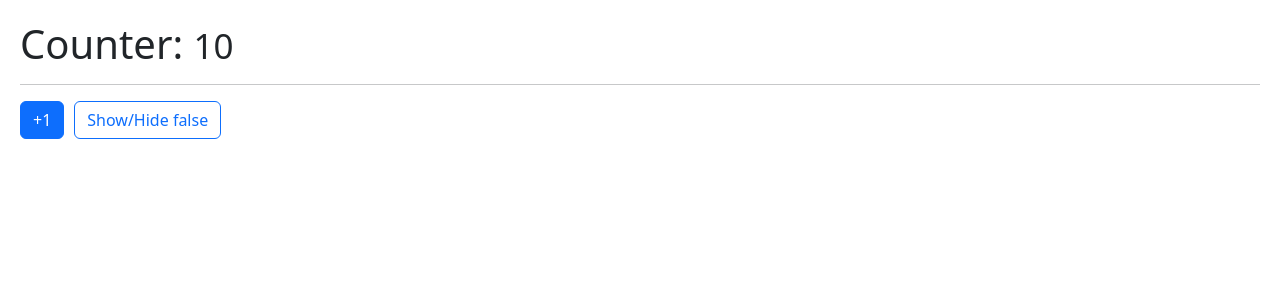
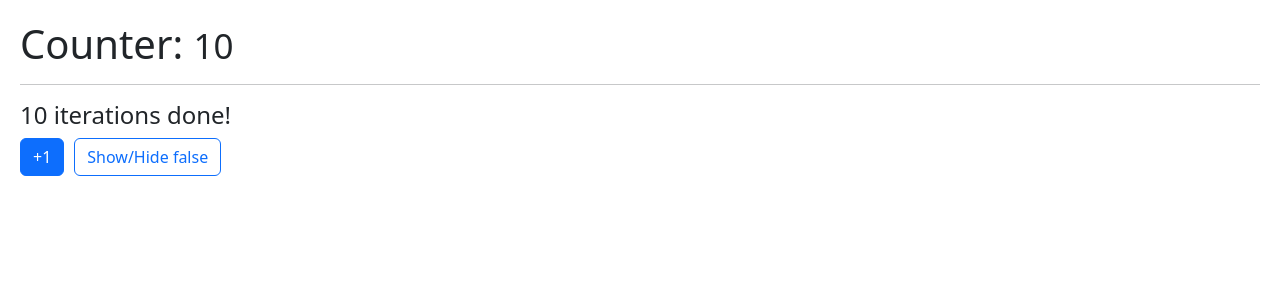
Before and after one commit to salitomeyo-learning-path/udemy-react-js, a React (Vite) app in the folder 05-hook-app/: page / in a window 1280 px wide. Shown: the top 300 px of the page. Built offline with nearby package versions, Linux system fonts and the light colour scheme.

Commit message:
feat: useMemo

```diff
--- /dev/null
+++ b/05-hook-app/src/06-memos/MemoHook.jsx
@@ -0,0 +1,41 @@
+import { useMemo } from "react";
+import { useState } from "react";
+import { useCounter } from "../hooks/useCounter"
+import { Small } from "./components/Small";
+
+const heavyStuff = ( iterationNumber = 20 ) => {
+    for( let i = 0; i < iterationNumber; i++ ){
+        console.log('Iterating...');
+    }
+
+    return `${ iterationNumber } iterations done!`
+}
+
+export const MemoHook = () => {
+    const { counter, increment } = useCounter( 10 );
+    const [ show, setShow ] = useState( false );
+
+    const memorizedValue = useMemo( () => heavyStuff( counter ), [counter] );
+
+    return(
+        <>
+            <h1>Counter: <Small value={counter} /></h1>
+            <hr />
+
+            <h4>{ memorizedValue }</h4>
+
+            <button
+                className="btn btn-primary"
+                onClick={increment}
+            >
+                +1
+            </button>
+            <button
+                className="btn btn-outline-primary"
+                onClick={() => setShow( !show )}
+            >
+                Show/Hide { JSON.stringify(show) }
+            </button>
+        </>
+    )
+}
--- a/05-hook-app/src/main.jsx
+++ b/05-hook-app/src/main.jsx
@@ -1,11 +1,11 @@
 import React from 'react'
 import ReactDOM from 'react-dom/client'
-import { Memorize } from './06-memos/Memorize'
+import { MemoHook } from './06-memos/MemoHook'
 
 import './index.css'
 
 ReactDOM.createRoot(document.getElementById('root')).render(
   <React.StrictMode>
-    <Memorize />
+    <MemoHook />
   </React.StrictMode>
 )
```
